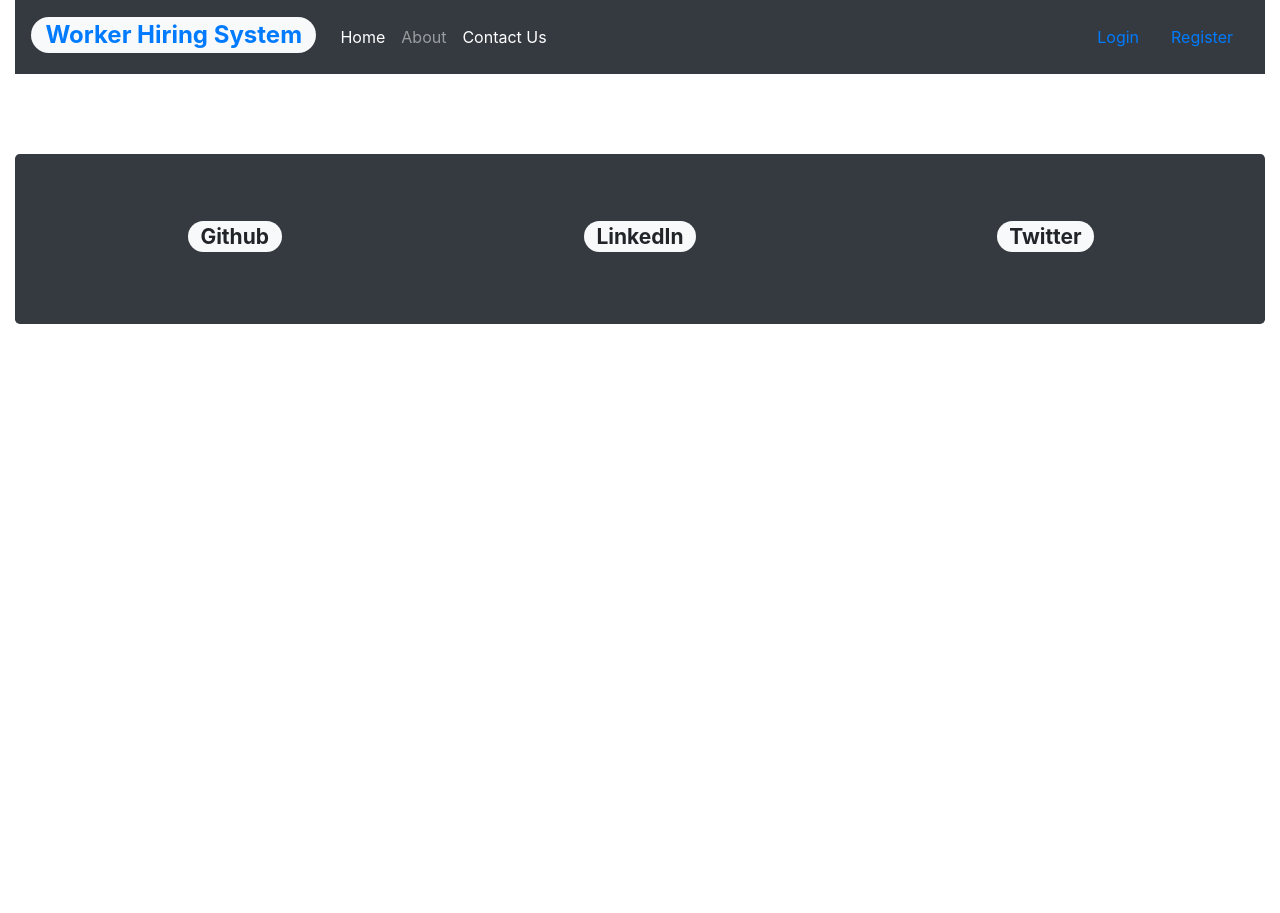
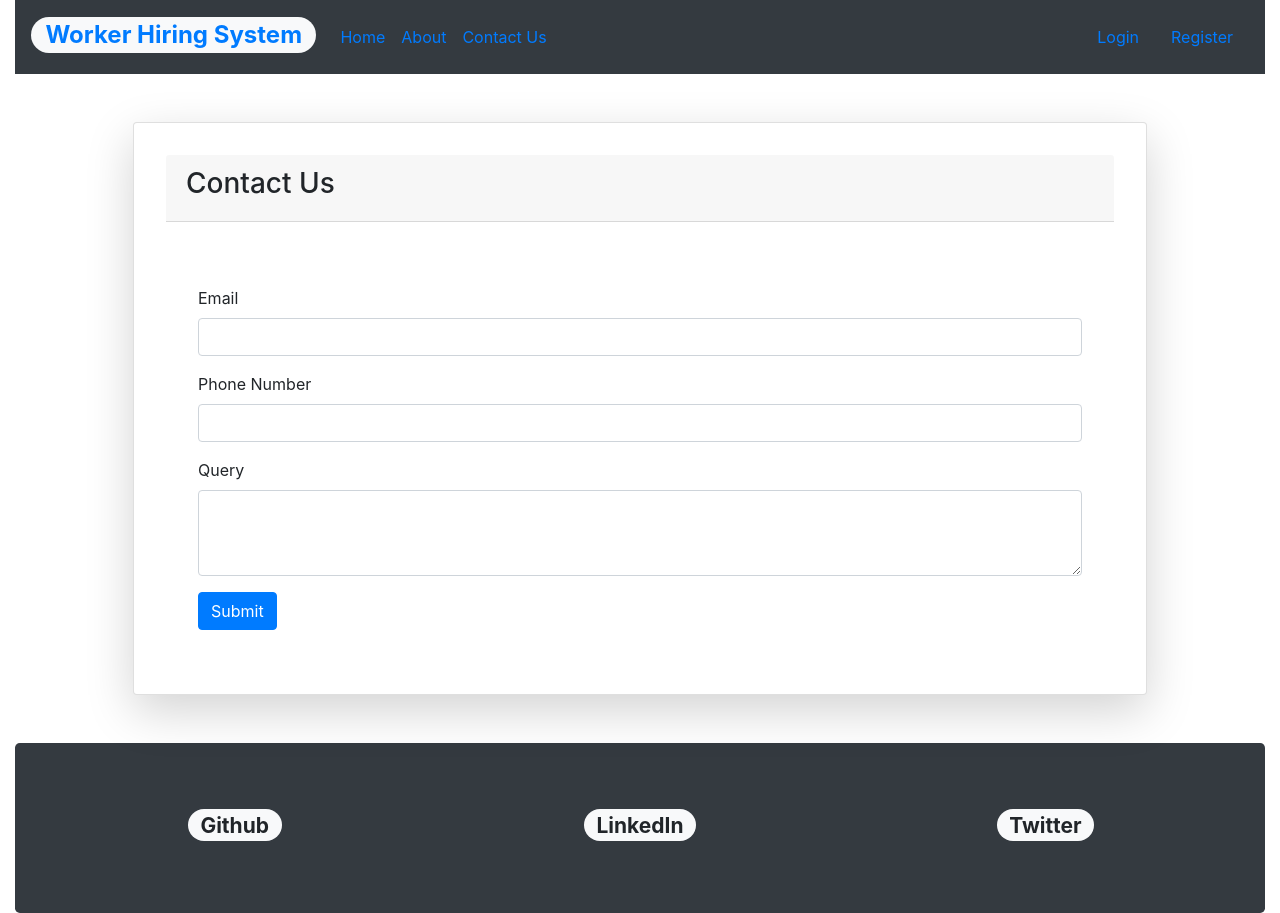
Before and after one commit to divaymohan/worker-front-end-service, a React (Create React App) app in the folder worker-frontend/: page /contactus in a window 1280 px wide. Before the commit the page ends 800 px from the top, so only its background shows below. Built offline with nearby package versions, Linux system fonts and the light colour scheme.

Commit message:
final touch

```diff
--- a/worker-frontend/src/components/about.jsx
+++ b/worker-frontend/src/components/about.jsx
@@ -8,7 +8,7 @@ class About extends Component {
         <p className="lead">
           This application is to help all the lower catogory workers.
         </p>
-        <hr className="my-4" />
+        <hr className="my-2 " />
         <div className="card-group">
           <div class="card mb-3 m-5 shadow-lg p-3 mb-5 bg-white rounded">
             <div class="card-header bg-dark text-white">Work</div>
--- a/worker-frontend/src/components/contactUs.jsx
+++ b/worker-frontend/src/components/contactUs.jsx
@@ -4,14 +4,28 @@ class ContactUs extends Component {
   state = {};
   render() {
     return (
-      <form>
-        <div className="form-group">
-          <label htmlFor=""></label>
+      <div className="container">
+        <div className="card m-5 shadow-lg p-3 mb-5 bg-white rounded">
+          <div className="card-header m-3">
+            <h3>Contact Us</h3>
+          </div>
+          <form className="p-5">
+            <div className="form-group">
+              <label htmlFor="email">Email</label>
+              <input className="form-control" type="email" id="email" email />
+            </div>
+            <div className="form-group">
+              <label htmlFor="phone">Phone Number</label>
+              <input className="form-control" type="text" id="phone" email />
+            </div>
+            <div class="form-group">
+              <label for="query">Query</label>
+              <textarea class="form-control" id="query" rows="3"></textarea>
+            </div>
+            <button className="btn btn-primary">Submit</button>
+          </form>
         </div>
-        <div className="form-group">
-          <label htmlFor=""></label>
-        </div>
-      </form>
+      </div>
     );
   }
 }
--- a/worker-frontend/src/components/navBar/navBar.jsx
+++ b/worker-frontend/src/components/navBar/navBar.jsx
@@ -6,7 +6,7 @@ class NavBar extends Component {
 
   render() {
     return (
-      <nav className="navbar navbar-expand-lg navbar-dark bg-dark">
+      <nav className="navbar navbar-expand-lg navbar-info bg-dark">
         <Link className="navbar-brand" to="/">
           <h2>
             <span className="badge badge-light badge-pill text-primary">
```
